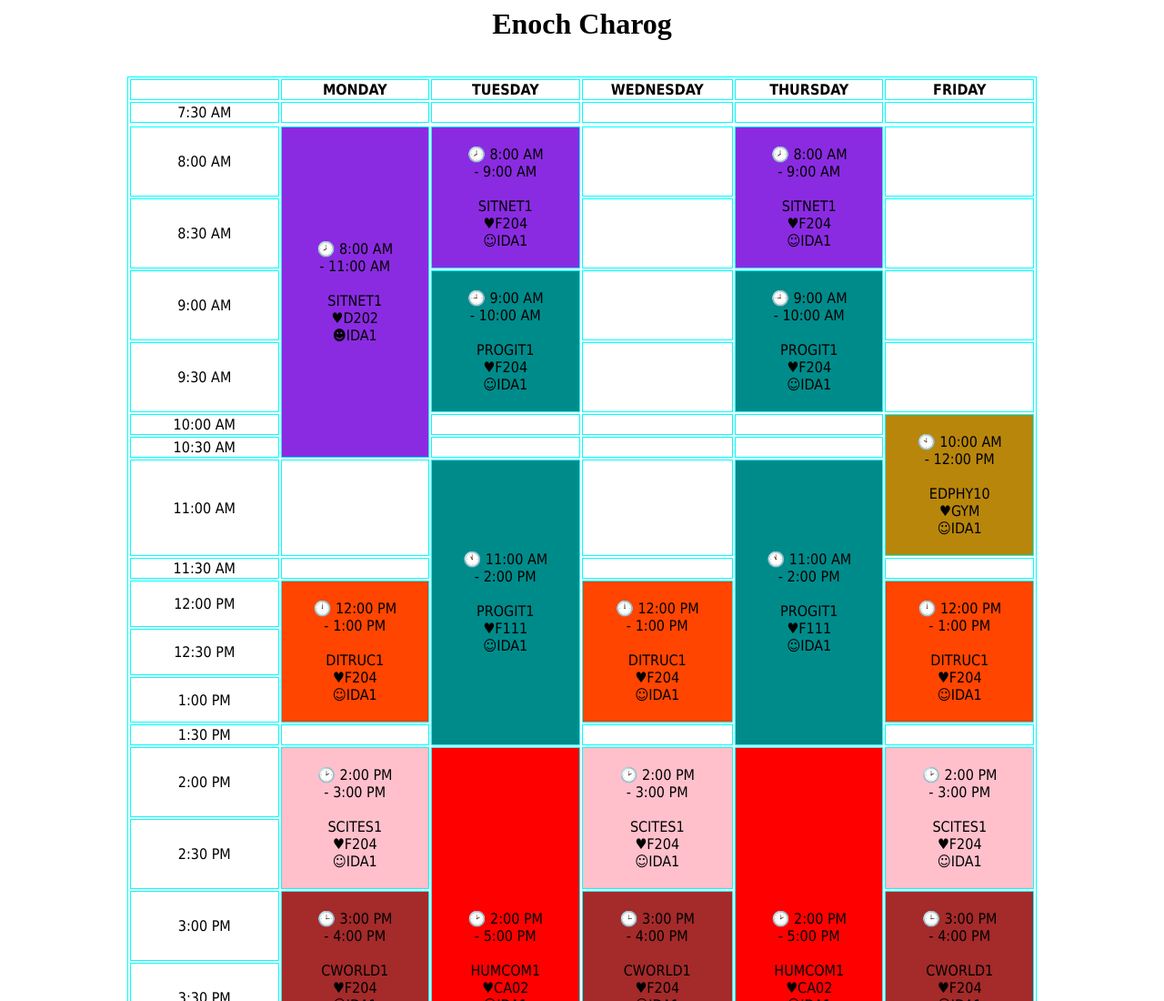
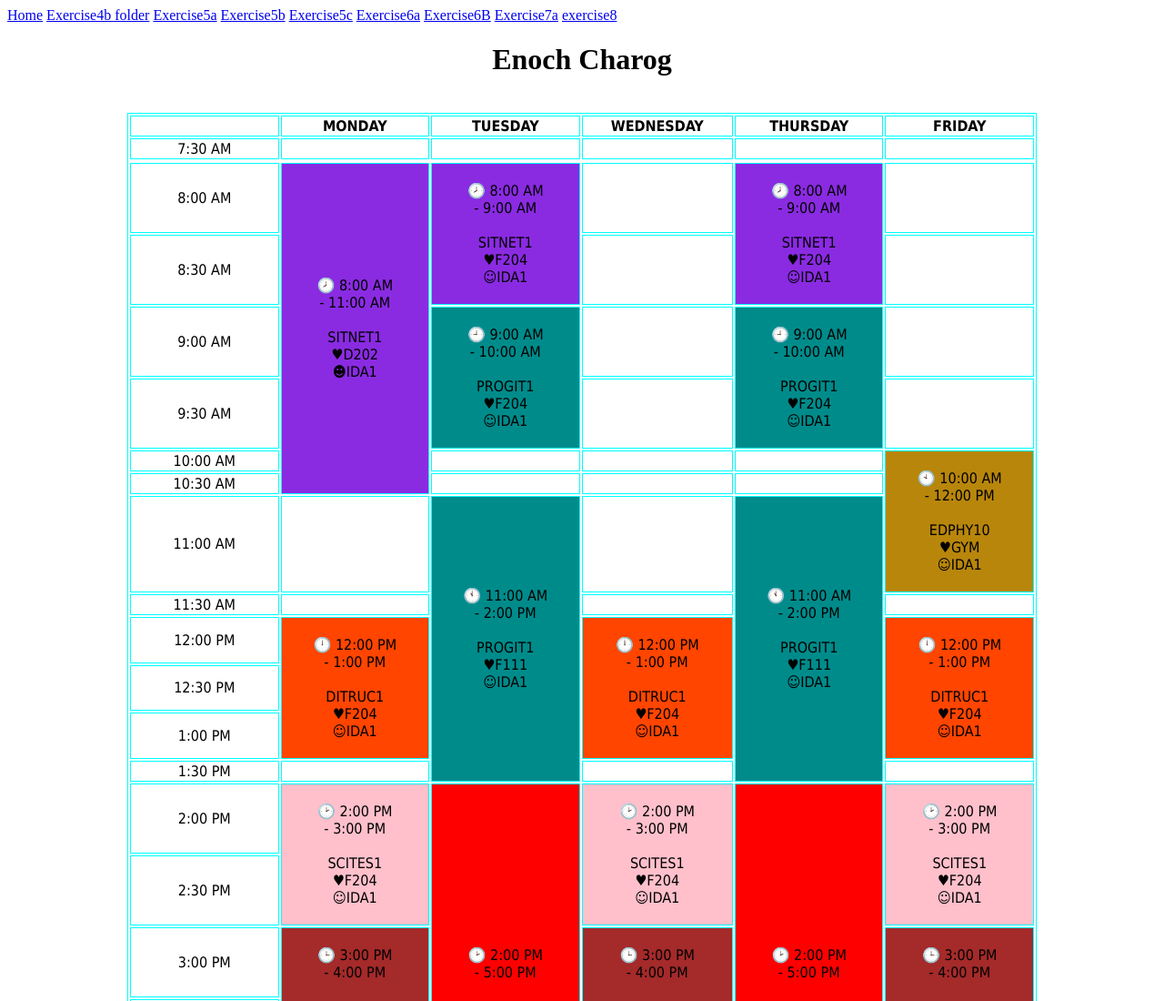
Before and after one commit to adobo1/enochcharog_firstgrading_ida1, a plain HTML site: page Exercise6B.html in a window 1280 px wide. Shown: the top 1100 px of the page at 91% size. Drawn offline with Linux system fonts and the light colour scheme.

Commit message:
Update Exercise6B.html

```diff
--- a/Exercise6B.html
+++ b/Exercise6B.html
@@ -3,6 +3,17 @@
         <title>Graph Schedule of Enoch Charog</title>
     </head>
 <body>
+<div>
+        <a href = "index.html">Home</a>
+        <a href = "Exercise4b folder.html">Exercise4b folder</a>
+        <a href = "Exercise5a.html">Exercise5a</a>
+        <a href = "Exercise5b.html">Exercise5b</a>
+        <a href = "Exercise5c.html">Exercise5c</a>
+        <a href = "Exercise6a.html">Exercise6a</a>
+        <a href = "Exercise6B.html">Exercise6B</a>
+        <a href = "Exercise7a.html">Exercise7a</a>
+        <a href = "exercise8.html">exercise8</a>
+    </div>
     <header><b>
         <font face="Times New Roman" align="center">
         <h1>Enoch Charog</h1>
```
